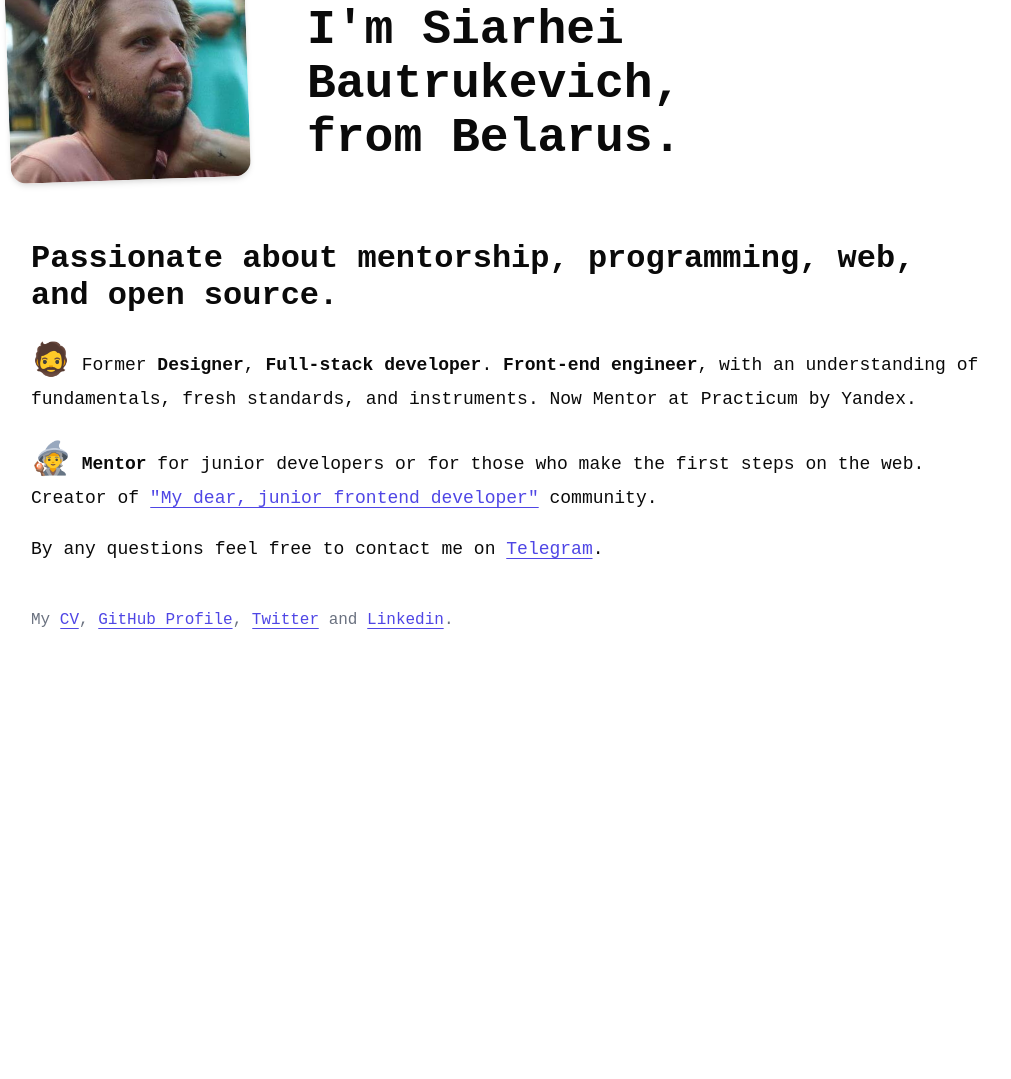
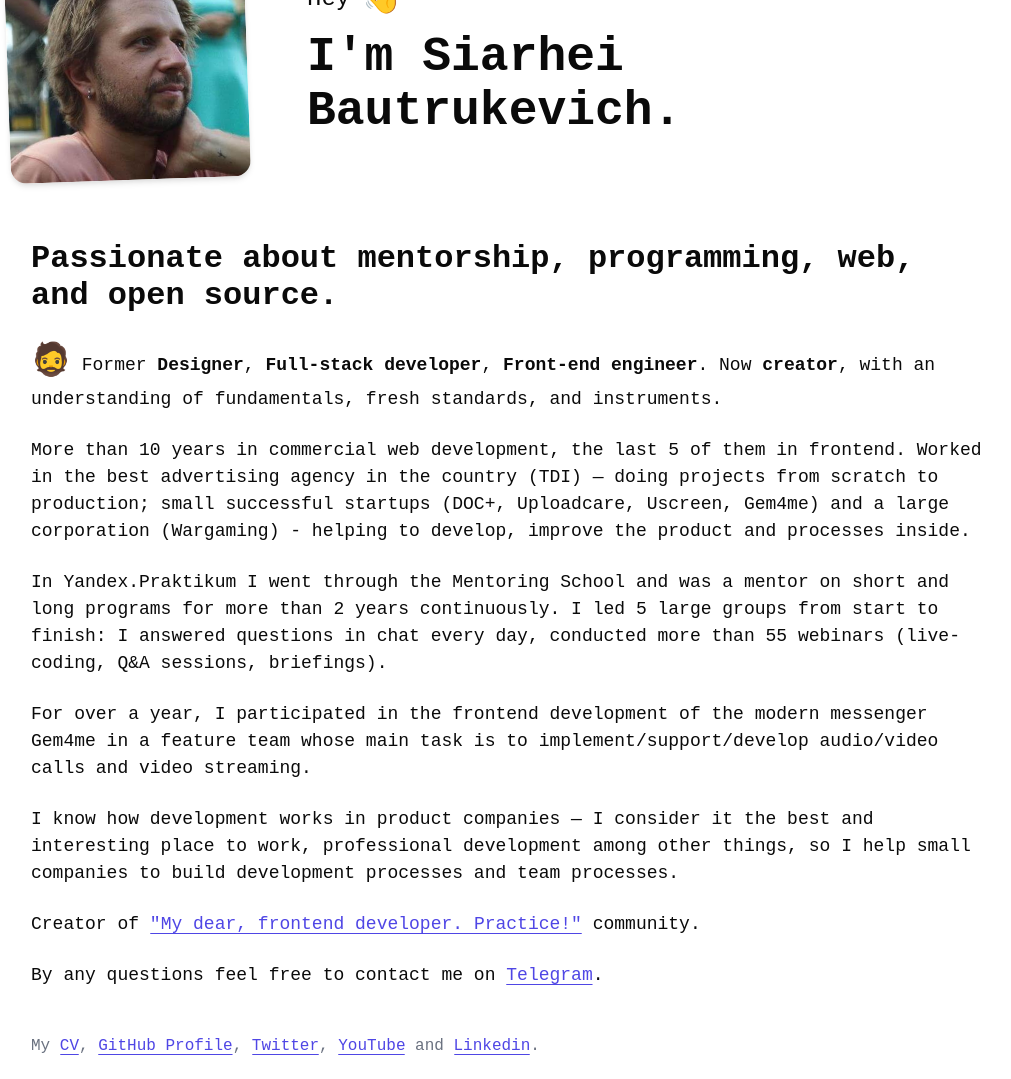
Before and after one commit to bautrukevich/bautrukevich.com, a website built with Vite: page index.html in a window 1280 px wide. Shown: the part 172-1251 px from the top of the page, without its empty margins (133-1144 px from the left). Before the commit the page ends 825 px from the top, so only its background shows below. Built offline with nearby package versions, Linux system fonts and the light colour scheme.

Commit message:
feat: update text

```diff
--- a/index.html
+++ b/index.html
@@ -33,7 +33,7 @@
     <header class="header">
       <img class="header__photo" src="/photo.jpg" alt="Siarhei Bautrukevich photo" width="240" height="240">
       <div class="header__wrapper">
-        <h1 class="header__title">I'm&nbsp;Siarhei Bautrukevich,<br>from Belarus.</h1>
+        <h1 class="header__title">I'm&nbsp;Siarhei Bautrukevich.</h1>
         <h2 class="header__subtitle">Hey <span class="emoji emoji_size_bigger header__emoji">👋</span><br></h2>
       </div>
     </header>
@@ -42,13 +42,23 @@
         Passionate about mentorship, programming, web, and open source.
       </h2>
       <p class="content__text">
-        <span class="emoji">🧔</span> Former <b>Designer</b>, <b>Full-stack developer</b>.
-        <b>Front-end engineer</b>, with an understanding of fundamentals, fresh standards, and instruments.
-        Now Mentor at Practicum by Yandex.
+        <span class="emoji">🧔</span> Former <b>Designer</b>, <b>Full-stack developer</b>, <b>Front-end engineer</b>.
+        Now <b>creator</b>, with an understanding of fundamentals, fresh standards, and instruments.
       </p>
       <p class="content__text">
-        <span class="emoji">🧙</span> <b>Mentor</b> for junior developers or for those who make the first steps on the web.
-        Creator of <a href="https://t.me/j_f_mentorship" class="link" target="_blank" rel="noopener">"My dear, junior frontend developer"</a> community.
+        More than 10 years in commercial web development, the last 5 of them in frontend. Worked in the best advertising agency in the country (TDI) — doing projects from scratch to production; small successful startups (DOC+, Uploadcare, Uscreen, Gem4me) and a large corporation (Wargaming) - helping to develop, improve the product and processes inside.
+      </p>
+      <p class="content__text">
+        In Yandex.Praktikum I went through the Mentoring School and was a mentor on short and long programs for more than 2 years continuously. I led 5 large groups from start to finish: I answered questions in chat every day, conducted more than 55 webinars (live-coding, Q&A sessions, briefings).
+      </p>
+      <p class="content__text">
+        For over a year, I participated in the frontend development of the modern messenger Gem4me in a feature team whose main task is to implement/support/develop audio/video calls and video streaming.
+      </p>
+      <p class="content__text">
+        I know how development works in product companies — I consider it the best and interesting place to work, professional development among other things, so I help small companies to build development processes and team processes.
+      </p>
+      <p class="content__text">
+        Creator of <a href="https://t.me/j_f_mentorship" class="link" target="_blank" rel="noopener">"My dear, frontend developer. Practice!"</a> community.
       </p>
       <p class="content__text">
         By any questions feel free to contact me on <a href="https://t.me/bautrukevich" class="link" target="_blank" rel="noopener">Telegram</a>.
@@ -58,7 +68,8 @@
       <p class="footer__text">
         My <a href="/cv.pdf" class="link" target="_blank" rel="noopener">CV</a>,
         <a href="https://github.com/bautrukevich" class="link" target="_blank" rel="noopener">GitHub Profile</a>,
-        <a href="https://twitter.com/s_bautrukevich" class="link" target="_blank" rel="noopener">Twitter</a>
+        <a href="https://twitter.com/_bautrukevich" class="link" target="_blank" rel="noopener">Twitter</a>,
+        <a href="https://www.youtube.com/@bautrukevich" class="link" target="_blank" rel="noopener">YouTube</a>
         and <a href="https://www.linkedin.com/in/bautrukevich/" class="link" target="_blank" rel="noopener">Linkedin</a>.
       </p>
     </footer>
--- a/package.json
+++ b/package.json
@@ -7,8 +7,8 @@
     "serve": "vite preview"
   },
   "devDependencies": {
-    "autoprefixer": "^10.3.4",
-    "typescript": "^4.3.2",
-    "vite": "^2.5.2"
+    "autoprefixer": "^10.4.16",
+    "typescript": "^5.2.2",
+    "vite": "^4.5.0"
   }
 }
```
Also changed, not shown: src/pages/mentorship.css (added, +7 -0 lines), pnpm-lock.yaml (added), 1 other file.
